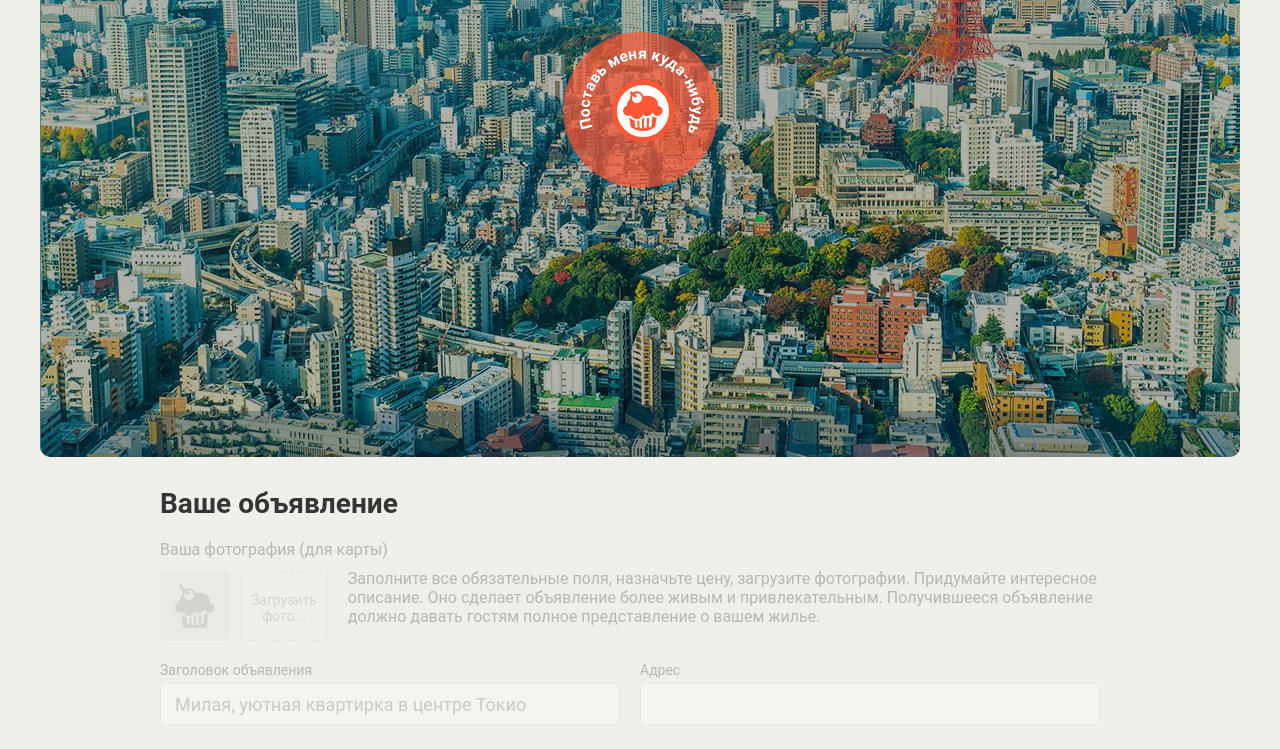
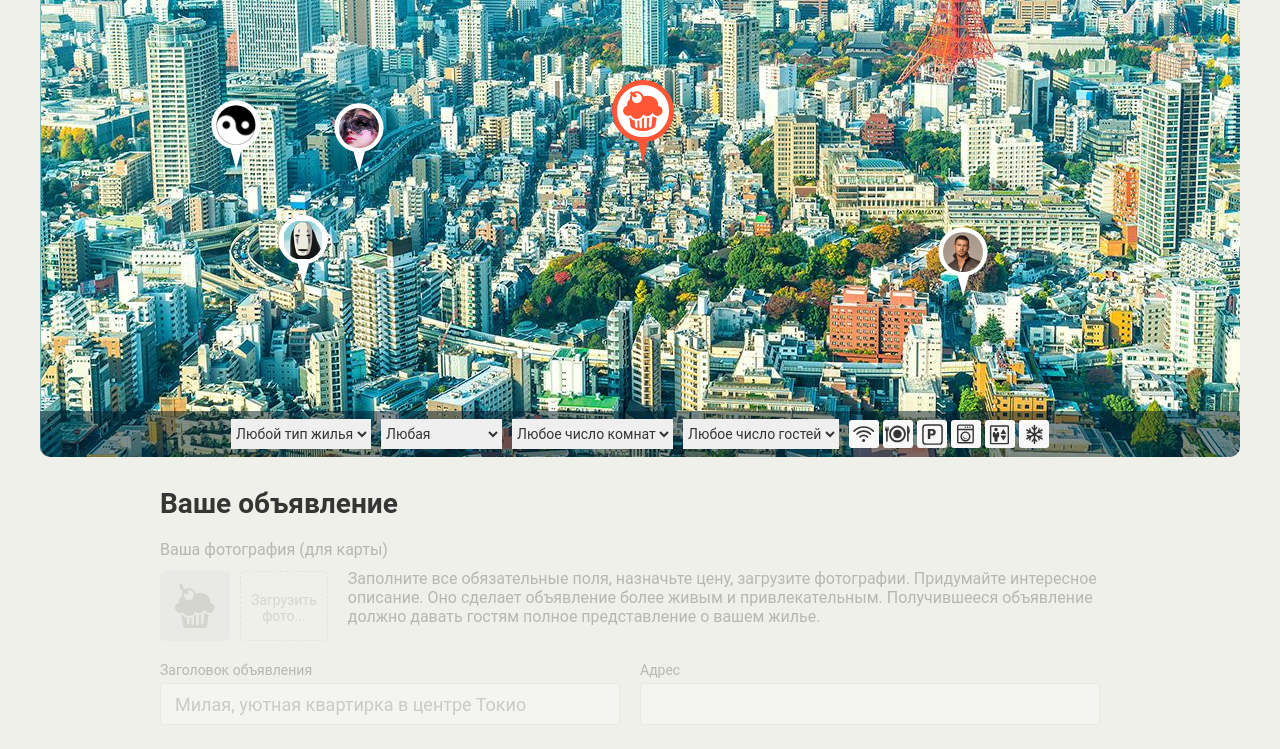
Before and after one commit to iDestar/203070-keksobooking-20, a website: page index.html in a window 1280 px wide. Shown: the part 293-1042 px from the top of the page. Drawn offline with Linux system fonts and the light colour scheme; files whose address does not match are found by name.

Commit message:
Личный проект: больше деталей (часть 1)

```diff
--- a/index.html
+++ b/index.html
@@ -247,6 +247,6 @@
       <button class="error__button">Попробовать снова</button>
     </div>
   </template>
-
+ <script src="js\main.js"></script>
 </body>
 </html>
--- a/js/main.js
+++ b/js/main.js
@@ -0,0 +1,83 @@
+'use strict';
+var MAP_PINS = 8;
+
+var map = document.querySelector('.map');
+map.classList.remove('map--faded');
+
+var getRandomNubmer = function (min, max) {
+  return Math.floor(Math.random() * (max - min) + min);
+};
+
+var getRandomItem = function (items) {
+  return items[Math.floor(Math.random() * items.length)];
+};
+
+var getLocation = function () {
+  var locationX = Math.floor(Math.random() * (1000 - 100) + 100);
+  var locationY = Math.floor(Math.random() * (1000 - 100) + 100);
+  return locationX + ', ' + locationY;
+};
+
+var getRandomItems = function (items, num) {
+  return items.splice(Math.floor(Math.random() * num));
+};
+
+
+var getPinsAd = function () {
+  var pinsData = [];
+  var types = ['palace', 'flat', 'house', 'bungalo'];
+  var features = ['wifi', 'dishwasher', 'parking', 'washer', 'elevator', 'conditioner'];
+  var checkin = ['12:00', '13:00', '14:00'];
+  var checkout = ['12:00', '13:00', '14:00'];
+  var houseFotos = ['http://o0.github.io/assets/images/tokyo/hotel1.jpg', 'http://o0.github.io/assets/images/tokyo/hotel2.jpg', 'http://o0.github.io/assets/images/tokyo/hotel3.jpg'];
+  var imgNumber = 1;
+
+  for (var i = 0; i < MAP_PINS; i++) {
+
+    pinsData.push(
+        {
+          author: {
+            avatar: 'img/avatars/user' + '0' + (imgNumber + i) + '.png',
+          },
+          offer: {
+            title: 'Обьявление',
+            address: getLocation(),
+            price: getRandomNubmer(1000, 10000),
+            type: getRandomItem(types),
+            rooms: getRandomNubmer(1, 100),
+            guests: getRandomNubmer(1, 3),
+            checkin: getRandomItem(checkin),
+            checkout: getRandomItem(checkout),
+            features: getRandomItems(features, 6),
+            description: 'Описание',
+            photos: getRandomItems(houseFotos, 3)
+          },
+          location: {
+            x: getRandomNubmer(10, 1200),
+            y: getRandomNubmer(130, 630),
+          }
+        }
+    );
+  }
+  return pinsData;
+};
+
+var getPins = function (data) {
+  var template = document.querySelector('#pin').content.querySelector('button');
+  var fragment = document.createDocumentFragment();
+
+  for (var j = 0; j < data.length; j++) {
+    var elem = template.cloneNode(true);
+    var img = elem.children[0];
+    elem.style = 'left: ' + (data[j].location.x - 25) + 'px; top: ' + (data[j].location.y - 70) + 'px;';
+    img.src = data[j].author.avatar;
+    img.alt = data[j].offer.description;
+
+    fragment.append(elem);
+  }
+
+  return fragment;
+};
+
+var adMap = getPinsAd();
+map.append(getPins(adMap));
```
